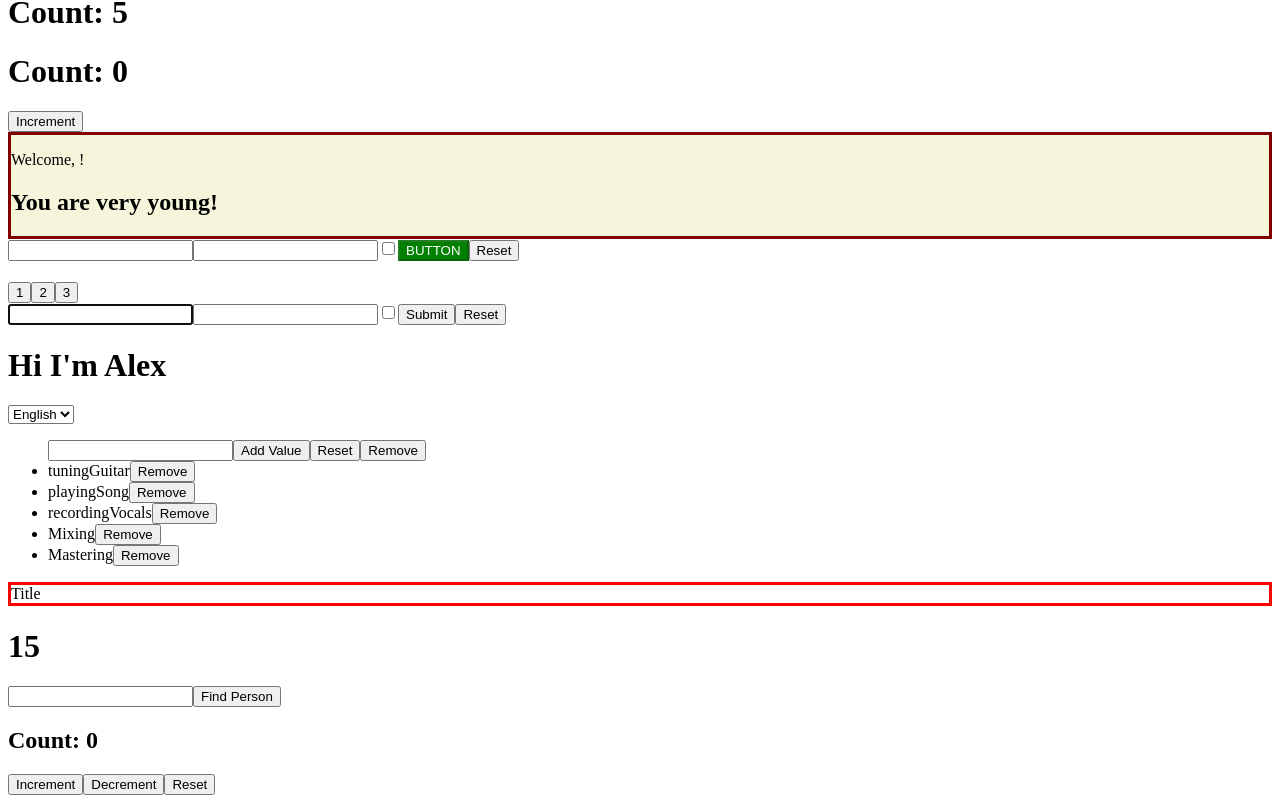
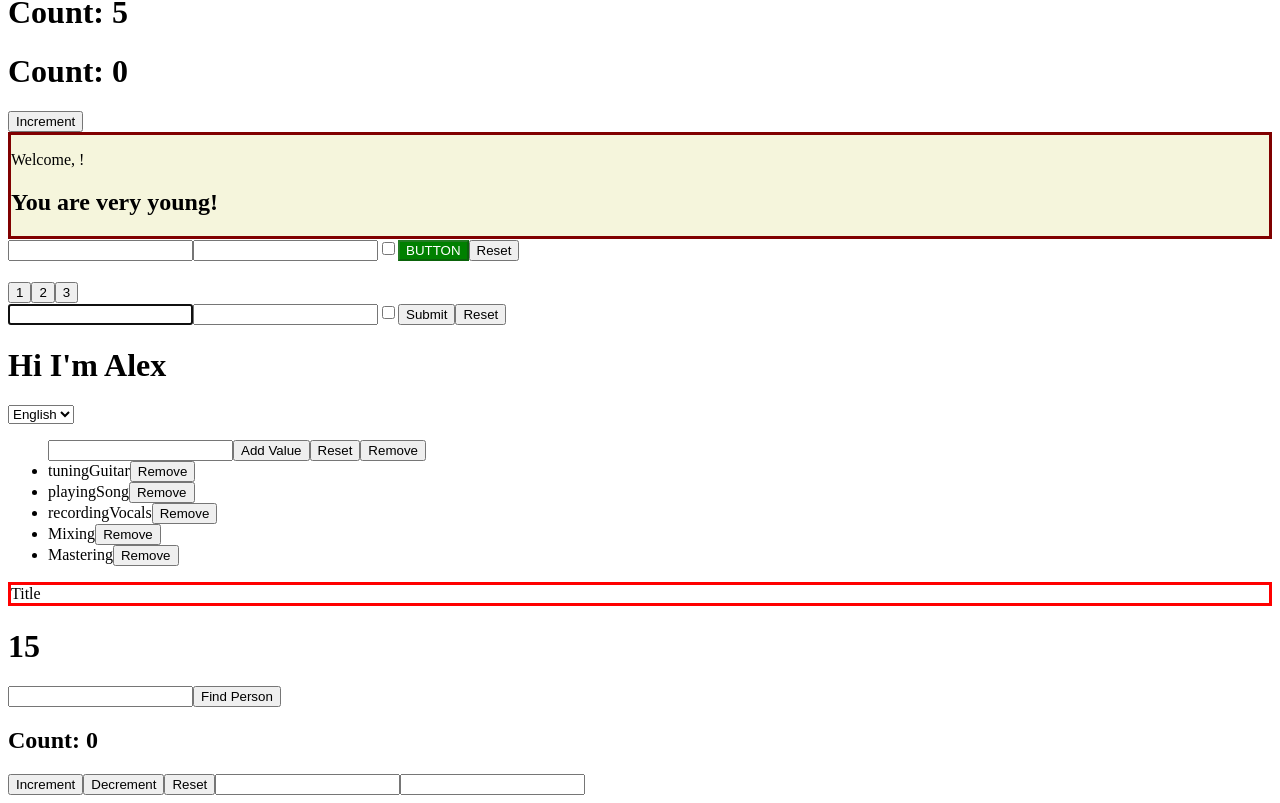
Before and after one commit to AlexRicci93/REACT-EXERCISES, a React (Create React App) app: page / in a window 1280 px wide. Shown: the part 252-1055 px from the top of the page. Built offline with nearby package versions, Linux system fonts and the light colour scheme.

Commit message:
custom-hooks-02

```diff
--- a/src/App.js
+++ b/src/App.js
@@ -14,7 +14,7 @@ import { Sum } from './Sum'
 import { GithubUser } from './GithubUser'
 import { GithubUserList } from './GithubUserList'
 import { CustomCounter } from './useCounter'
-
+import { FormHook } from './useForm'
 
 export class App extends REACT.Component {
 
@@ -51,6 +51,7 @@ export class App extends REACT.Component {
                 <Sum numbers={[1, 2, 3, 4, 5]}/>
                 <GithubUserList/>
                 <CustomCounter/>
+                <FormHook/>
             </div>
         )
     }
--- /dev/null
+++ b/src/useForm.js
@@ -0,0 +1,49 @@
+
+import { useState } from 'react'
+
+
+
+ function useForm() {
+
+    const [data, setData] = useState({
+
+        username: '',
+        password: '',
+    })
+
+   function handleInput(event) {
+    const name = event.target.name
+    const value = event.target.value
+    setData(() => {
+        return {
+            [name]: value
+        }
+    })
+
+   }
+
+
+
+    return{
+
+        input: data.input,
+        password: data.password,
+        handleInput
+    }
+
+}
+
+export function FormHook() {
+
+
+    const {input, password, handleInput} = useForm()
+
+return(
+
+    <>
+    <input name="username" value={input} onChange={handleInput}/>
+    <input name="password" value={password} type="password"onChange={handleInput}/>
+    </>
+)
+
+}
```
